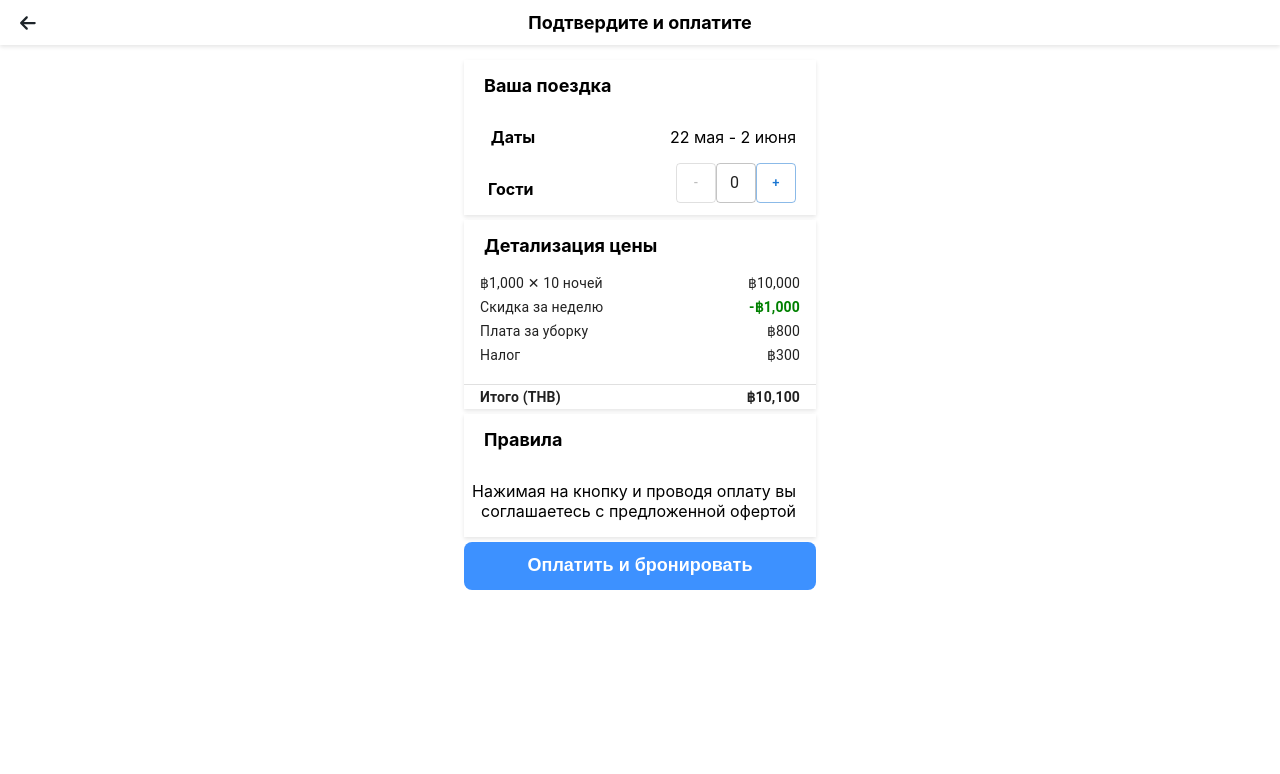
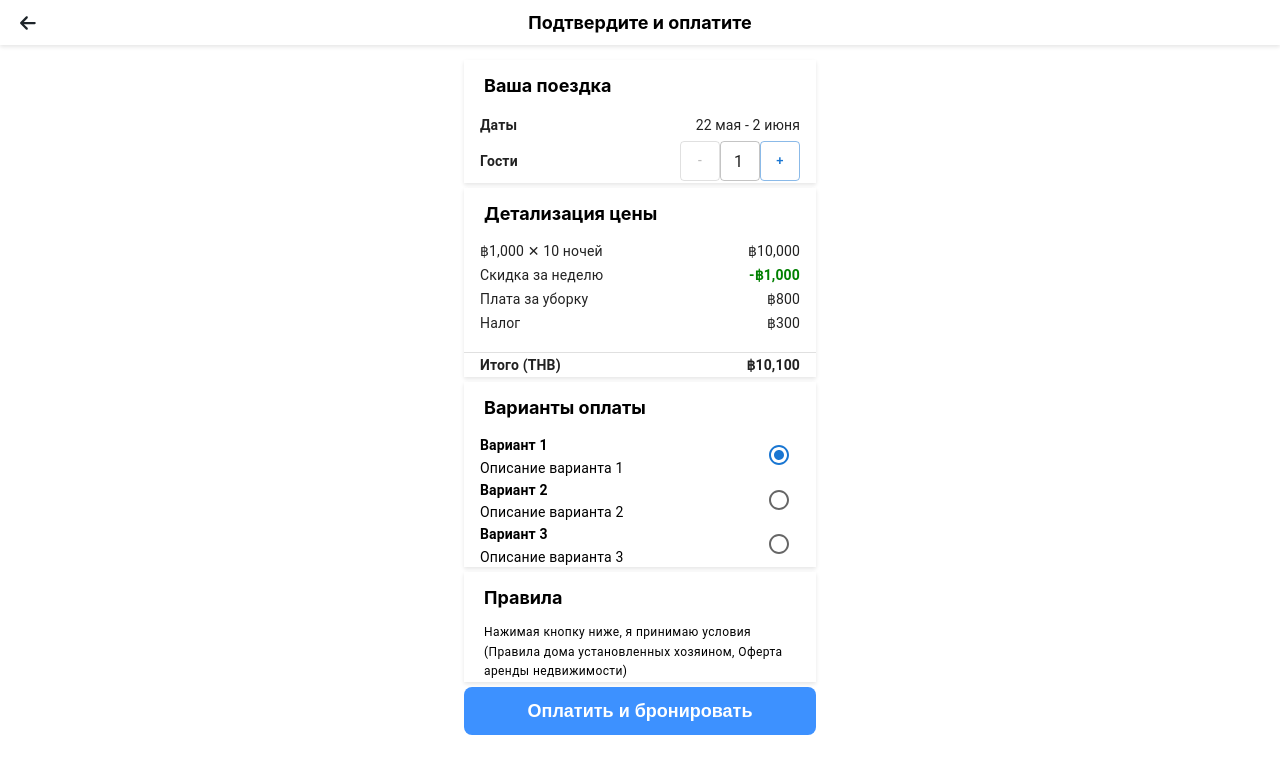
Before and after one commit to damuraiz/booking-mini-app, a React (Create React App) app in the folder frontend/: page /booking in a window 1280 px wide. Shown: the top 774 px of the page. Built offline with nearby package versions, Linux system fonts and the light colour scheme.

Commit message:
front  booking page improvements

```diff
--- a/frontend/src/App.css
+++ b/frontend/src/App.css
@@ -99,9 +99,9 @@
     padding-left: 20px;
 }
 
-.infoBlock p {
-    font-size: 16px;
-    align-self: end;
-    padding-right: 20px;
-    text-align: end;
-}
+/*.infoBlock p {*/
+/*    font-size: 16px;*/
+/*    align-self: end;*/
+/*    padding-right: 20px;*/
+/*    text-align: end;*/
+/*}*/
--- a/frontend/src/components/QuantityPicker.jsx
+++ b/frontend/src/components/QuantityPicker.jsx
@@ -4,7 +4,7 @@ import TextField from '@mui/material/TextField';
 import Box from '@mui/material/Box';
 
 function QuantityPicker({maxValue}) {
-    const [quantity, setQuantity] = useState(0);
+    const [quantity, setQuantity] = useState(1);
 
     const increment = () => {
         if (quantity < maxValue) {
--- a/frontend/src/components/booking/BookingComponent.jsx
+++ b/frontend/src/components/booking/BookingComponent.jsx
@@ -7,12 +7,20 @@ import FixedHeader from "../FixedHeader";
 import TripInfoComponent from "./TripInfoComponent";
 import DetailingComponent from "./DetailingComponent";
 import RulesComponent from "./RulesComponent";
+import PaymentOptionsComponent from "./PaymentOptionsComponent";
 
 
 function BookingComponent() {
 
     const navigate = useNavigate();
     const headerCaption = 'Подтвердите и оплатите'
+
+    const paymentOptions = [
+        {value: 'option1', title: 'Вариант 1', description: 'Описание варианта 1'},
+        {value: 'option2', title: 'Вариант 2', description: 'Описание варианта 2'},
+        {value: 'option3', title: 'Вариант 3', description: 'Описание варианта 3'}
+    ];
+
 
     const goBack = () => {
         navigate('/')//
@@ -32,7 +40,10 @@ function BookingComponent() {
                                     discountAmount={1000}
                                     cleaningFee={800}
                                     tax={300}
-                                    />
+                />
+            </div>
+            <div>
+                <PaymentOptionsComponent options={paymentOptions}/>
             </div>
             <div>
                 <RulesComponent/>
--- /dev/null
+++ b/frontend/src/components/booking/PaymentOptionsComponent.jsx
@@ -0,0 +1,51 @@
+import React, {useState} from 'react';
+import {Radio, RadioGroup, FormControlLabel, FormControl, FormLabel, Typography, Box} from '@mui/material';
+
+
+function PaymentOptionsComponent({options}) {
+
+    const [selectedValue, setSelectedValue] = useState(options[0].value);
+
+    const handleChange = (event) => {
+        setSelectedValue(event.target.value);
+    };
+
+
+    return (
+        <div className={'infoBlock'}>
+            <h2>Варианты оплаты</h2>
+            <FormControl component="fieldset">
+                {/*<FormLabel component="legend">Выберите вариант</FormLabel>*/}
+                <RadioGroup value={selectedValue} onChange={handleChange}>
+                    {options.map(option => (
+                        <FormControlLabel
+                            key={option.value}
+                            value={option.value}
+                            control={<Radio/>}
+                            label={
+                                <Box sx={{display: 'flex', flexDirection: 'column', alignItems: 'flex-start'}}>
+                                    <Typography variant="subtitle1" sx={{fontWeight: 'bold', fontSize: "0.875rem"}}>
+                                        {option.title}
+                                    </Typography>
+                                    <Typography variant="body2" sx={{fontSize: "0.875rem"}}>
+                                        {option.description}
+                                    </Typography>
+                                </Box>
+                            }
+                            labelPlacement="start" // Помещает метку перед радиокнопкой
+                            sx={{
+                                justifyContent: 'space-between', // Располагает текст и кнопку на разных концах
+                                width: '320px',
+                                '& .MuiTypography-root': {flexGrow: 1}, // Позволяет тексту занимать большую часть пространства
+                            }}
+                        />
+                    ))}
+                </RadioGroup>
+            </FormControl>
+        </div>
+
+    );
+}
+
+
+export default PaymentOptionsComponent;
--- a/frontend/src/components/booking/RulesComponent.jsx
+++ b/frontend/src/components/booking/RulesComponent.jsx
@@ -1,4 +1,5 @@
 import React from 'react';
+import {Typography} from '@mui/material';
 
 
 function RulesComponent() {
@@ -8,7 +9,10 @@ function RulesComponent() {
       <div className={'infoBlock'}>
 
           <h2>Правила</h2>
-          <p>Нажимая на кнопку и проводя оплату вы соглашаетесь с предложенной офертой</p>
+          <Typography variant="caption" align = "left" paddingX="20px">
+              Нажимая кнопку ниже, я принимаю условия (Правила дома установленных хозяином, Оферта аренды недвижимости)
+          </Typography>
+
       </div>
 
   );
--- a/frontend/src/components/booking/TripInfoComponent.jsx
+++ b/frontend/src/components/booking/TripInfoComponent.jsx
@@ -1,5 +1,7 @@
 import React from 'react';
 import QuantityPicker from "../QuantityPicker";
+import {Table, TableBody, TableCell, TableRow, Typography} from "@mui/material";
+import currencySymbols from "../../utils/CurrencySymbols";
 
 
 function TripInfoComponent() {
@@ -8,16 +10,55 @@ function TripInfoComponent() {
     return (
         <div className={'infoBlock'}>
             <h2>Ваша поездка</h2>
-          <div style={{display: "flex", flexDirection: "row"}}>
-              <div style={{width: "100px"}}><h3>Даты</h3></div>
-              <div style={{width: "100%"}}><p>22 мая - 2 июня</p></div>
-          </div>
-          <div style={{display: "flex", flexDirection: "row"}}>
-              <div style={{width: "100px"}}><h3>Гости</h3></div>
-              <div style={{width: "100%" , paddingRight:"20px"}} >
+            <Table>
+                <TableBody>
+                    <TableRow>
+                        <TableCell sx={{
+                            paddingY: '2px',
+                            borderBottom: "none"
+                        }}>
+                            <Typography variant="subtitle1" sx={{
+                                fontWeight: 'bold',
+                                fontSize: "0.875rem"
+                            }}> Даты < /Typography>
+                        </TableCell>
+                        <TableCell sx={{
+                            paddingY: '2px',
+                            borderBottom: "none"
+                        }}>
+                            <Typography variant="subtitle1" sx={{
+                                fontSize: "0.875rem"
+                            }} align="end">22 мая - 2 июня</Typography>
+                        </TableCell>
+                    </TableRow>
+                    <TableRow>
+                        <TableCell sx={{
+                            paddingY: '2px',
+                            borderBottom: "none"
+                        }}>
+                            <Typography sx={{
+                                fontWeight: 'bold',
+                                fontSize: "0.875rem"
+                            }}>Гости</Typography>
+                        </TableCell>
+                        <TableCell sx={{paddingY: '2px', borderBottom: "none"}} align="right"
+                                   style={{fontWeight: 'bold', color: 'green'}}>
                             <QuantityPicker quantity={1} maxValue={3}/>
-              </div>
-          </div>
+                        </TableCell>
+                    </TableRow>
+
+                </TableBody>
+            </Table>
+            {/*<div style={{display: "flex", flexDirection: "row"}}>*/}
+            {/*    <div style={{width: "100px"}}><h3>Даты</h3></div>*/}
+            {/*    <div style={{width: "100%"}}><p>22 мая - 2 июня</p></div>*/}
+            {/*</div>*/}
+            {/*<div style={{display: "flex", flexDirection: "row"}}>*/}
+            {/*    <div style={{width: "100px"}}><h3>Гости</h3></div>*/}
+            {/*    <div style={{width: "100%", paddingRight: "20px"}}>*/}
+            {/*        <QuantityPicker quantity={1} maxValue={3}/>*/}
+            {/*    </div>*/}
+            {/*</div>*/}
         </div>
 
     );
```
Lines whose indentation alone changed are shown as unchanged.
